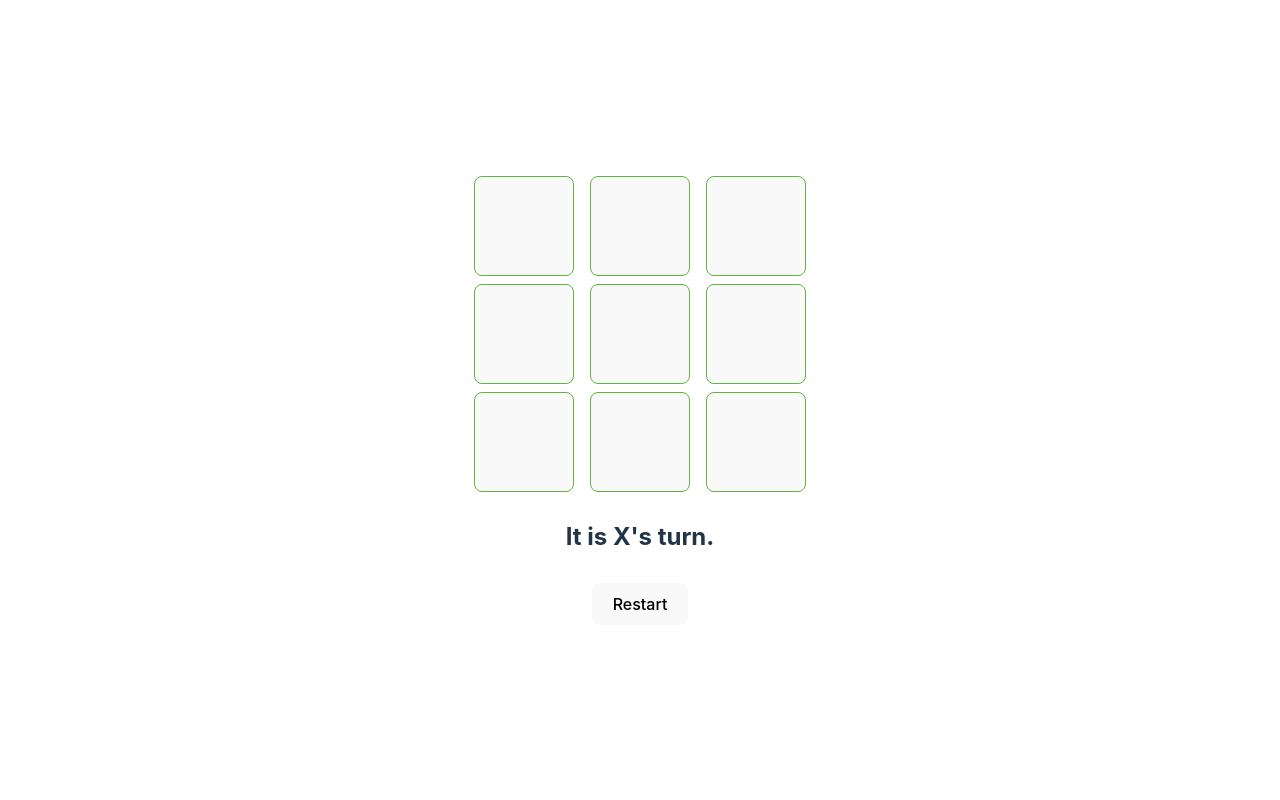
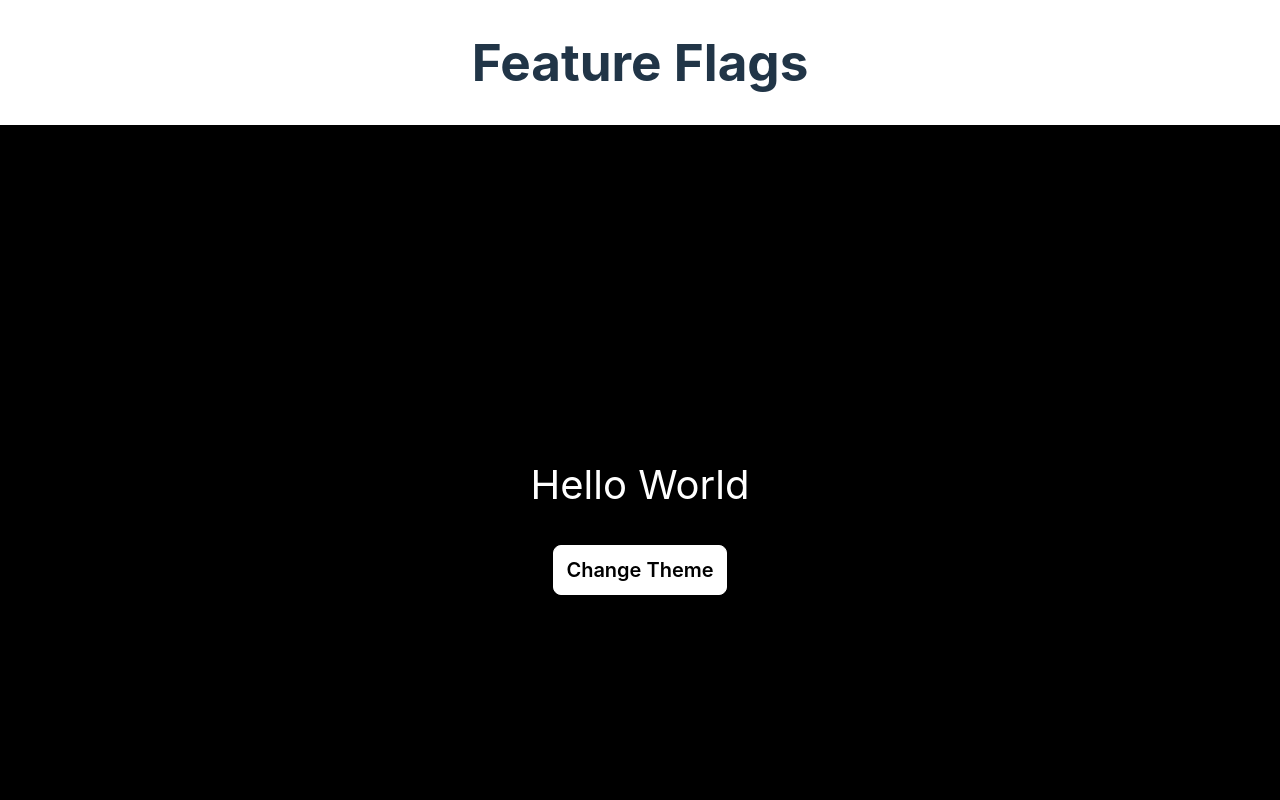
Before and after one commit to JWest2323/react-projects, a React (Vite) app: page / in a window 1280 px wide. Shown: the top 800 px of the page. Built offline with nearby package versions, Linux system fonts and the light colour scheme; what unsplash-js would draw is missing.

Commit message:
FeatureFlag Impl

```diff
--- a/src/App.jsx
+++ b/src/App.jsx
@@ -14,12 +14,16 @@ import ModalTest from "./components/modal-popup/ModalTest";
 import GithubProfileFinder from "./components/github-profile-finder/GithubProfileFinder";
 import SearchAutoComplete from "./components/search-auto-complete/SearchAutoComplete";
 import TicTacToe from "./components/tic-tac-toe/TicTacToe";
+import FeatureFlagGlobalState from "./components/feature-flag/context/FeatureFlagGlobalState";
+import FeatureFlag from "./components/feature-flag/FeatureFlag";
 
 const App = () => {
   return (
     <div>
       {/* <Accordion /> */}
+
       {/* <RandomColor /> */}
+
       {/* <StarRating numOfStars={8} /> */}
 
       {/* <ImageCarousel query='deep space' /> */}
@@ -27,6 +31,7 @@ const App = () => {
       {/* <LoadMoreButton /> */}
 
       {/* <NavigationMenu menus={menus} /> */}
+
       {/* <QRCodeGenerator /> */}
 
       {/* <LightDarkMode /> */}
@@ -41,7 +46,11 @@ const App = () => {
 
       {/* <SearchAutoComplete /> */}
 
-      <TicTacToe />
+      {/* <TicTacToe /> */}
+
+      <FeatureFlagGlobalState>
+        <FeatureFlag />
+      </FeatureFlagGlobalState>
     </div>
   );
 };
--- /dev/null
+++ b/src/components/feature-flag/FeatureFlag.jsx
@@ -0,0 +1,60 @@
+import { useContext } from "react";
+import Accordion from "../accordion/Accordion";
+import LightDarkMode from "../light-dark-mode/LightDarkMode";
+import NavigationMenu from "../navigation-menu/NavigationMenu";
+import QRCodeGenerator from "../qr-code-generator/QRCodeGenerator";
+import RandomColor from "../random-color/RandomColor";
+import TicTacToe from "../tic-tac-toe/TicTacToe";
+import { featureFlagContext } from "./context/FeatureFlagGlobalState";
+import menus from "../navigation-menu/data";
+import TabsContainer from "../custom-tabs/TabsContainer";
+
+const FeatureFlag = () => {
+  const { loading, enabledFlags } = useContext(featureFlagContext);
+
+  const componentsToRender = [
+    {
+      key: "showLightAndDarkMode",
+      component: <LightDarkMode />,
+    },
+    {
+      key: "showTicTacToeBoard",
+      component: <TicTacToe />,
+    },
+    {
+      key: "showRandomColorGenerator",
+      component: <RandomColor />,
+    },
+    {
+      key: "showAccordion",
+      component: <Accordion />,
+    },
+    {
+      key: "showQRCodeGenerator",
+      component: <QRCodeGenerator />,
+    },
+    {
+      key: "showNavigationMenu",
+      component: <NavigationMenu menus={menus}/>,
+    },
+    {
+      key: "showTabs",
+      component: <TabsContainer />
+    },
+  ];
+
+  const checkEnabledFlags = (currentKey) => {
+    return enabledFlags[currentKey];
+  };
+
+  return (
+    <div>
+      <h1>Feature Flags</h1>
+      {componentsToRender.map((componentItem) =>
+        checkEnabledFlags(componentItem.key) ? componentItem.component : null
+      )}
+    </div>
+  );
+};
+
+export default FeatureFlag;
--- /dev/null
+++ b/src/components/feature-flag/context/FeatureFlagGlobalState.jsx
@@ -0,0 +1,36 @@
+import { createContext, useEffect, useState } from "react";
+import featureFlagDataServiceCall from "../data";
+
+export const featureFlagContext = createContext(null);
+
+export default function FeatureFlagGlobalState({ children }) {
+  const [loading, setLoading] = useState(false);
+  const [enabledFlags, setEnabledFlags] = useState({});
+
+  const fetchFeatureFlags = async () => {
+    try {
+      setLoading(true);
+      // original service call
+      const response = await featureFlagDataServiceCall();
+      setEnabledFlags(response);
+      setLoading(false);
+    } catch (error) {
+      setLoading(false);
+      throw new Error(error);
+    }
+  };
+
+  useEffect(() => {
+    fetchFeatureFlags();
+  }, []);
+
+  if (loading) {
+    return <h3>Loading data! Please wait...</h3>
+  }
+
+  return (
+    <featureFlagContext.Provider value={{ loading, enabledFlags }}>
+      {children}
+    </featureFlagContext.Provider>
+  );
+}
--- /dev/null
+++ b/src/components/feature-flag/data.js
@@ -0,0 +1,21 @@
+const ApiResponse = {
+  showLightAndDarkMode: true,
+  showTicTacToeBoard: true,
+  showRandomColorGenerator: true,
+  showAccordion: true,
+  showQRCodeGenerator: true,
+  showNavigationMenu: true,
+  showTabs: true
+};
+
+function featureFlagDataServiceCall() {
+  return new Promise((resolve, reject) => {
+    if (ApiResponse)
+      setTimeout(() => {
+        resolve(ApiResponse);
+      }, 500);
+    else reject("An error occurred! Please try again.");
+  });
+}
+
+export default featureFlagDataServiceCall;
```
